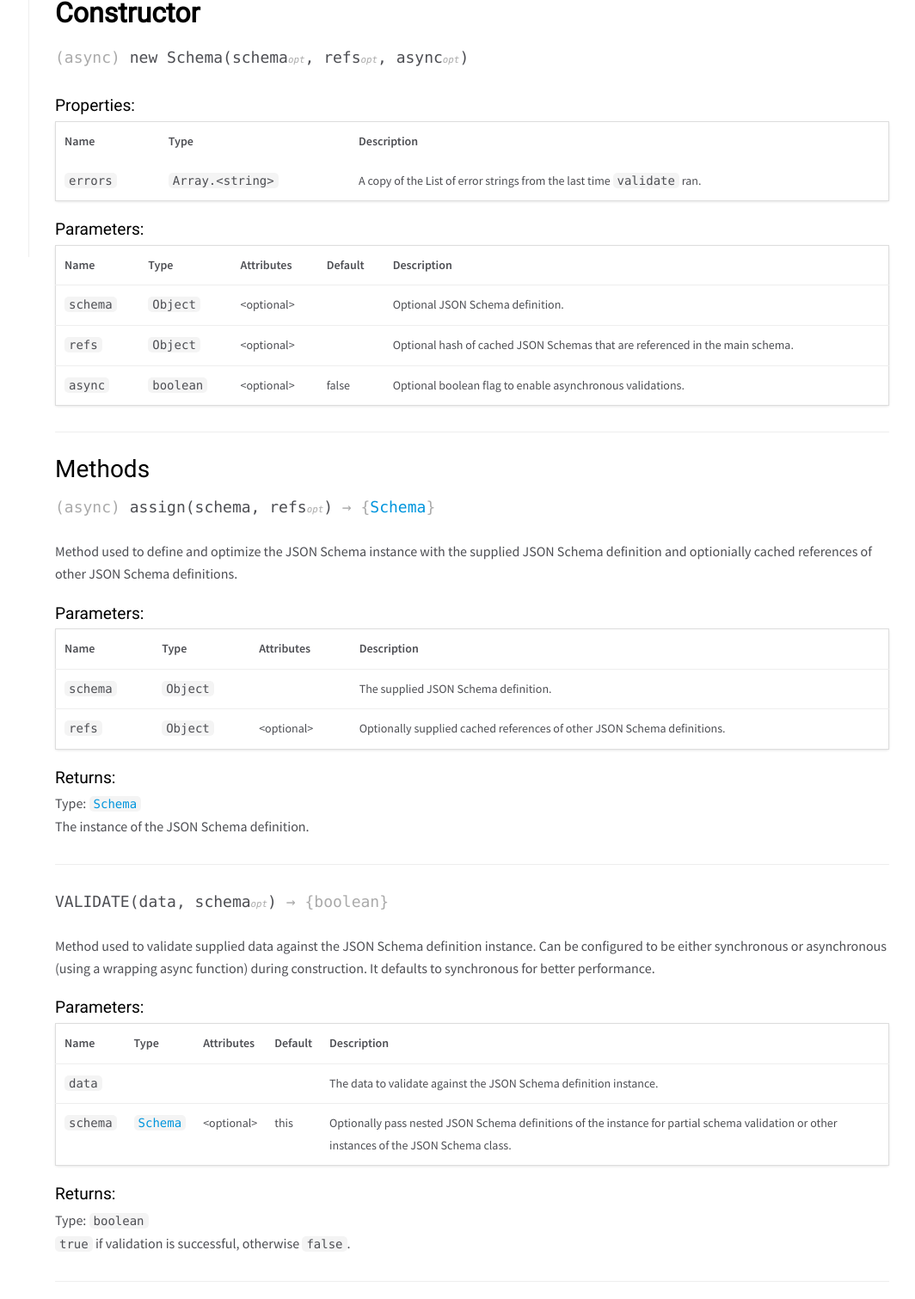
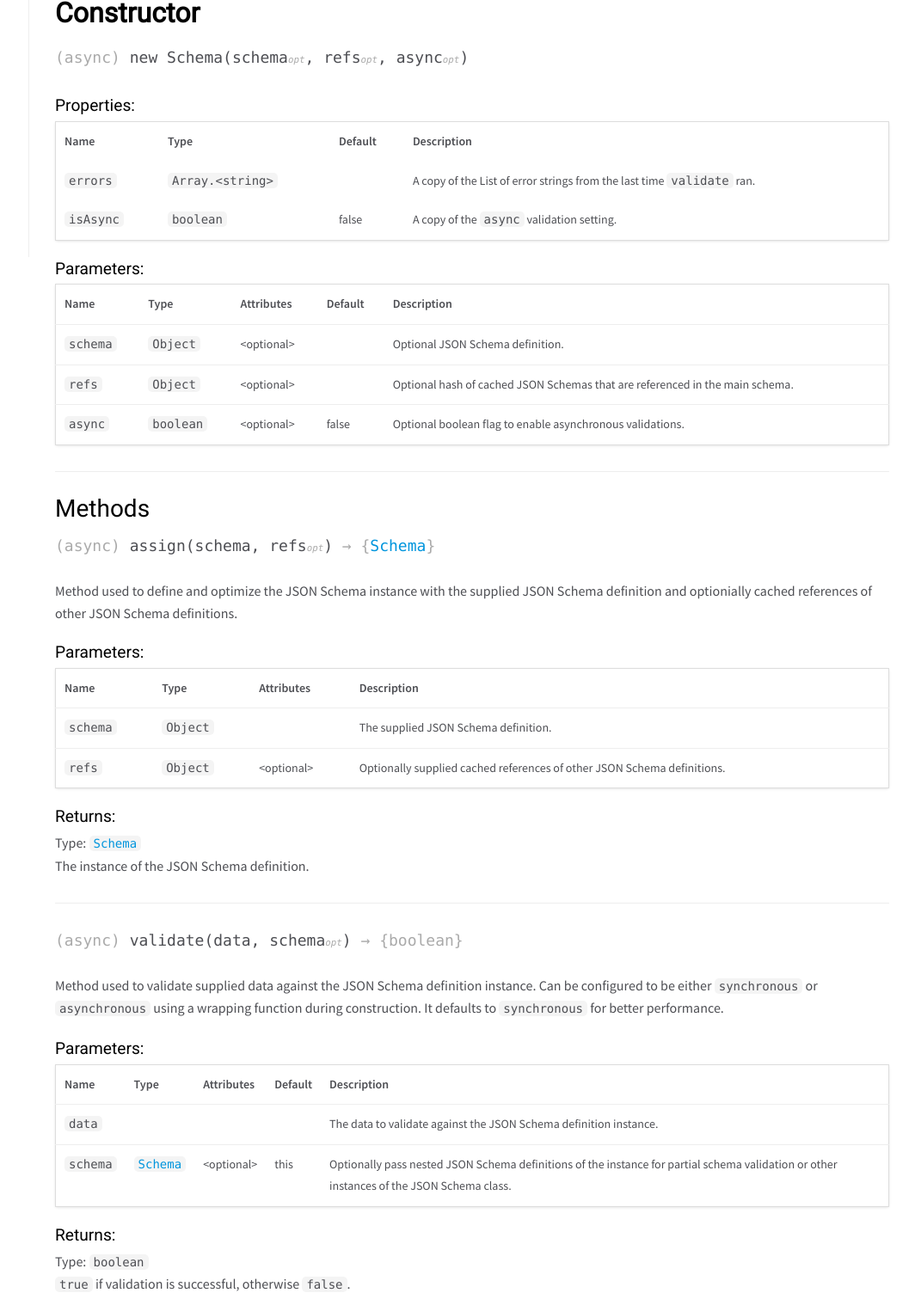
Before and after one commit to fnalabs/schema-json-js, a website: page docs/Schema.html in a window 1280 px wide. Shown: the part 501-2012 px from the top of the page at 86% size, without its empty margins (216-1280 px from the left). Drawn offline with nearby package versions, Linux system fonts and the light colour scheme.

Commit message:
updating docs

```diff
--- a/docs/Schema.html
+++ b/docs/Schema.html
@@ -24,7 +24,7 @@
 <label for="nav-trigger" class="overlay"></label>
 
 <nav>
-    <li class="nav-link nav-home-link"><a href="index.html">Home</a></li><li class="nav-heading">Classes</li><li class="nav-heading"><span class="nav-item-type type-class">C</span><span class="nav-item-name"><a href="Schema.html">Schema</a></span></li><li class="nav-item"><span class="nav-item-type type-function">F</span><span class="nav-item-name"><a href="Schema.html#assign">assign</a></span></li><li class="nav-item"><span class="nav-item-type type-function">F</span><span class="nav-item-name"><a href="Schema.html#VALIDATE">VALIDATE</a></span></li>
+    <li class="nav-link nav-home-link"><a href="index.html">Home</a></li><li class="nav-heading">Classes</li><li class="nav-heading"><span class="nav-item-type type-class">C</span><span class="nav-item-name"><a href="Schema.html">Schema</a></span></li><li class="nav-item"><span class="nav-item-type type-function">F</span><span class="nav-item-name"><a href="Schema.html#assign">assign</a></span></li><li class="nav-item"><span class="nav-item-type type-function">F</span><span class="nav-item-name"><a href="Schema.html#validate">validate</a></span></li>
 </nav>
 
 <div id="main">
@@ -87,6 +87,8 @@
 
 
 
+        <th>Default</th>
+
 
         <th class="last">Description</th>
     </tr>
@@ -112,8 +114,43 @@
 
 
 
+                <td class="default">
+
+                </td>
+
 
             <td class="description last">A copy of the List of error strings from the last time <code>validate</code> ran.</td>
+        </tr>
+
+
+
+
+
+        <tr>
+
+                <td class="name"><code>isAsync</code></td>
+
+
+            <td class="type">
+
+
+<span class="param-type"><code>boolean</code></span>
+
+
+
+            </td>
+
+
+
+
+                <td class="default">
+
+                    false
+
+                </td>
+
+
+            <td class="description last">A copy of the <code>async</code> validation setting.</td>
         </tr>
 
 
@@ -560,14 +597,14 @@
 
 
 
-    <h4 class="name" id="VALIDATE"><span class="type-signature"></span>VALIDATE<span class="signature">(data, schema<span class="signature-attributes">opt</span>)</span><span class="type-signature"> &rarr; {boolean}</span></h4>
+    <h4 class="name" id="validate"><span class="type-signature">(async) </span>validate<span class="signature">(data, schema<span class="signature-attributes">opt</span>)</span><span class="type-signature"> &rarr; {boolean}</span></h4>
 
 
 
 
 
 <div class="description">
-    Method used to validate supplied data against the JSON Schema definition instance. Can be configured to be either synchronous or asynchronous (using a wrapping async function) during construction. It defaults to synchronous for better performance.
+    Method used to validate supplied data against the JSON Schema definition instance. Can be configured to be either <code>synchronous</code> or <code>asynchronous</code> using a wrapping function during construction. It defaults to <code>synchronous</code> for better performance.
 </div>
 
 
@@ -780,7 +817,7 @@
 <br class="clear">
 
 <footer>
-    Generated by <a href="https://github.com/jsdoc3/jsdoc">JSDoc 3.6.2</a> on Mon Jul 01 2019 08:26:57 GMT-0500 (Central Daylight Time) using the Minami theme.
+    Generated by <a href="https://github.com/jsdoc3/jsdoc">JSDoc 3.6.2</a> on Tue Jul 02 2019 08:09:34 GMT-0500 (Central Daylight Time) using the Minami theme.
 </footer>
 
 <script>prettyPrint();</script>
```
Also changed, not shown: docs/index.html (+2 -2 lines).
